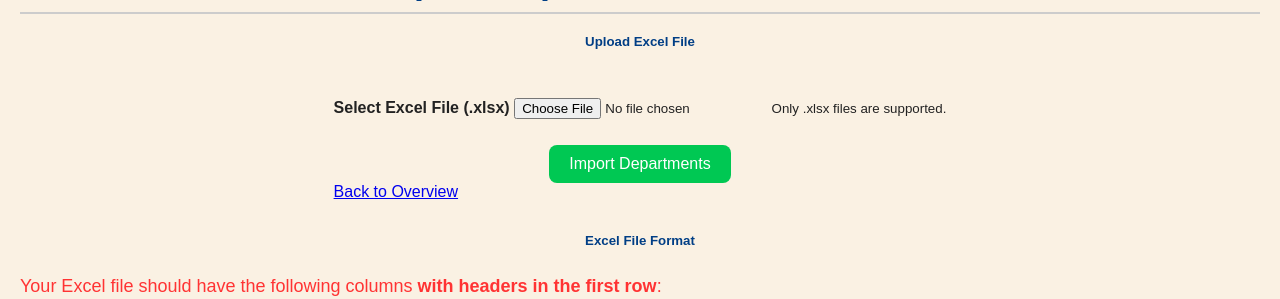
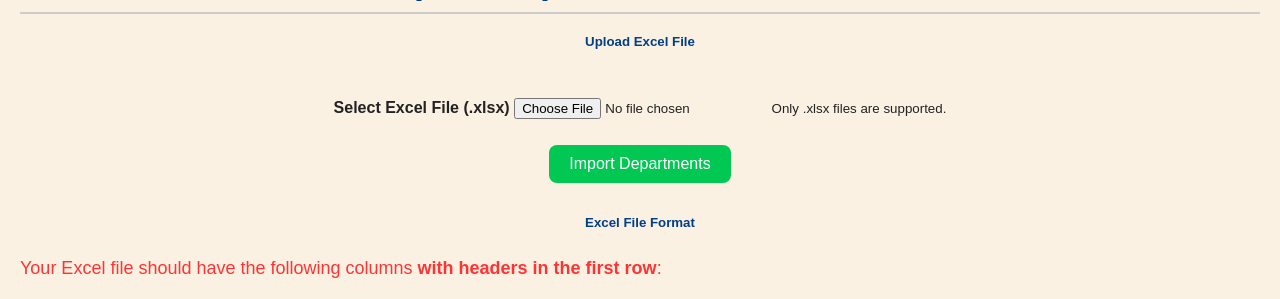
Before and after one commit to Szymand/CIS3530-A4-Group-48, a Flask app: page /managers/import in a window 1280 px wide. Shown: the part 179-478 px from the top of the page. Run offline with Flask 3, Linux system fonts and the light colour scheme; the visitor is signed in with stand-in values (Sample User, id 1); some libraries are stand-ins or nearby versions.

Commit message:
removed the back link from import page because we have the navbar now

```diff
--- a/app/templates/import_departments.html
+++ b/app/templates/import_departments.html
@@ -36,7 +36,6 @@
                         </div>
 
                         <button type="submit" class="btn btn-primary">Import Departments</button>
-                        <a href="{{ url_for('managers.managers_overview') }}" class="btn btn-secondary">Back to Overview</a>
                     </form>
                 </div>
             </div>
```
